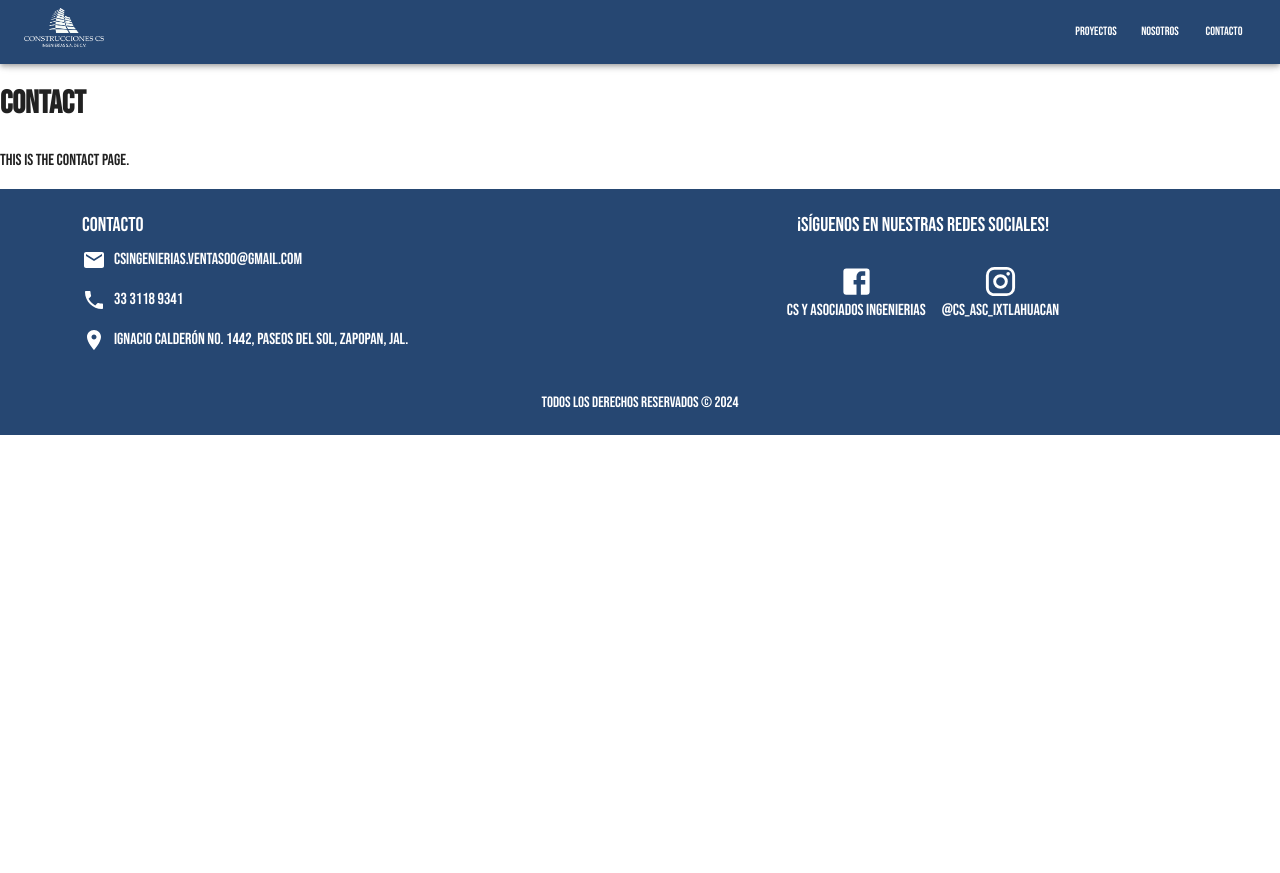
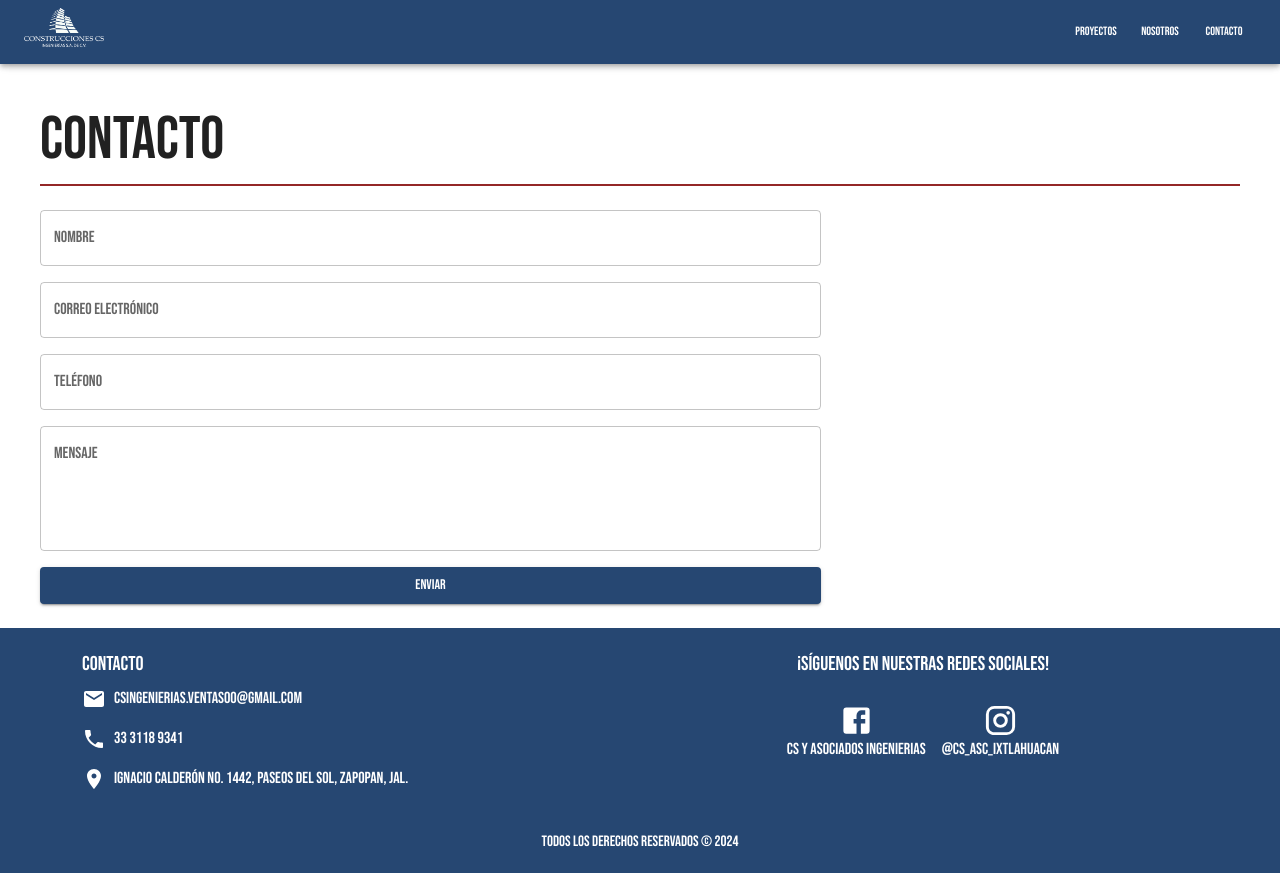
Before and after one commit to Oscar009/csingenierias, a Next.js app: page /contact in a window 1280 px wide. Before the commit the page ends 800 px from the top, so only its background shows below. Built offline with nearby package versions, Linux system fonts and the light colour scheme.

Commit message:
init form

```diff
--- /dev/null
+++ b/app/(screens)/contact/CustomForm.tsx
@@ -0,0 +1,130 @@
+import React from 'react';
+import { useForm, Controller } from 'react-hook-form';
+import { TextField, Button, Grid2 } from '@mui/material';
+import * as yup from 'yup';
+import { yupResolver } from '@hookform/resolvers/yup';
+
+// Definir los tipos de datos del formulario
+interface IFormInput {
+  name: string;
+  email?: string | null;
+  phone_number?: string | null;
+  message: string;
+}
+
+// Esquema de validación de Yup
+const schema = yup.object().shape({
+  name: yup.string().required('El nombre es requerido'),
+  email: yup
+    .string()
+    .email('El correo no es válido')
+    .nullable()
+    .notRequired(),
+  phone_number: yup
+    .string()
+    .matches(/^\d{10}$/, 'El teléfono debe tener 10 dígitos')
+    .nullable()
+    .notRequired(),
+  message: yup.string().required('El mensaje es requerido'),
+}).test('correo-o-telefono', 'Debe ingresar un correo electrónico o un teléfono', (values) => {
+  return !!(values.email || values.phone_number); // Condición: al menos uno debe estar presente
+});
+
+const CustomForm: React.FC = () => {
+  const {
+    control,
+    handleSubmit,
+    formState: { errors },
+  } = useForm<IFormInput>({
+    resolver: yupResolver(schema),
+  });
+
+  const onSubmit = (data: IFormInput) => {
+    console.log('Datos enviados:', data);
+  };
+
+  return (
+    <form onSubmit={handleSubmit(onSubmit)}>
+      <Grid2 container spacing={2}>
+        {/* Campo de Nombre */}
+        <Grid2 size={{ xs: 12 }}>
+          <Controller
+            name="name"
+            control={control}
+            render={({ field }) => (
+              <TextField
+                {...field}
+                label="Nombre"
+                fullWidth
+                error={!!errors.name}
+                helperText={errors.name?.message}
+              />
+            )}
+          />
+        </Grid2>
+
+        {/* Campo de Correo Electrónico (opcional) */}
+        <Grid2 size={{ xs: 12 }}>
+          <Controller
+            name="email"
+            control={control}
+            render={({ field }) => (
+              <TextField
+                {...field}
+                label="Correo Electrónico"
+                fullWidth
+                error={!!errors.email}
+                helperText={errors.email?.message}
+              />
+            )}
+          />
+        </Grid2>
+
+        {/* Campo de Teléfono (opcional) */}
+        <Grid2 size={{ xs: 12 }}>
+          <Controller
+            name="phone_number"
+            control={control}
+            render={({ field }) => (
+              <TextField
+                {...field}
+                label="Teléfono"
+                fullWidth
+                error={!!errors.phone_number}
+                helperText={errors.phone_number?.message}
+              />
+            )}
+          />
+        </Grid2>
+
+        {/* Campo de Mensaje */}
+        <Grid2 size={{ xs: 12 }}>
+          <Controller
+            name="message"
+            control={control}
+            render={({ field }) => (
+              <TextField
+                {...field}
+                label="Mensaje"
+                fullWidth
+                multiline
+                rows={4}
+                error={!!errors.message}
+                helperText={errors.message?.message}
+              />
+            )}
+          />
+        </Grid2>
+
+        {/* Botón de Enviar */}
+        <Grid2 size={{ xs: 12 }}>
+          <Button type="submit" variant="contained" color="primary" fullWidth>
+            Enviar
+          </Button>
+        </Grid2>
+      </Grid2>
+    </form>
+  );
+};
+
+export default CustomForm;
--- a/app/(screens)/contact/page.tsx
+++ b/app/(screens)/contact/page.tsx
@@ -1,12 +1,18 @@
-import { Box } from '@mui/material'
+import { CustomDivider } from '@/app/components/CustomDivider/CustomDivider'
+import { CustomTitle } from '@/app/components/Titles/CustomTitle/CustomTitle'
+import { Grid2 } from '@mui/material'
 import React from 'react'
+import CustomForm from './CustomForm'
 
 const ContactPage = () => {
   return (
-    <Box sx={{ marginBottom: 2 }}>
-      <h1>Contact</h1>
-      <p>This is the Contact page.</p>
-    </Box>
+    <Grid2 container spacing={2} sx={{ paddingInline: 5, paddingBlock: 3 }}>
+      <Grid2 size={{ xs: 12, sm: 12, md: 12 }}>
+        <CustomTitle label={"Contacto"} />
+        <CustomDivider />
+      </Grid2>
+      <CustomForm />
+    </Grid2>
   )
 }
 
--- a/package.json
+++ b/package.json
@@ -12,11 +12,14 @@
     "@emotion/react": "^11.13.3",
     "@emotion/styled": "^11.13.0",
     "@fontsource/bebas-neue": "^5.1.0",
+    "@hookform/resolvers": "^3.9.1",
     "@mui/icons-material": "^6.0.2",
     "@mui/material": "^6.1.3",
     "next": "14.2.7",
     "react": "^18",
-    "react-dom": "^18"
+    "react-dom": "^18",
+    "react-hook-form": "^7.53.2",
+    "yup": "^1.4.0"
   },
   "devDependencies": {
     "@types/node": "^20",
```
Also changed, not shown: 1 other file (tests, documents, lock files or other folders).
